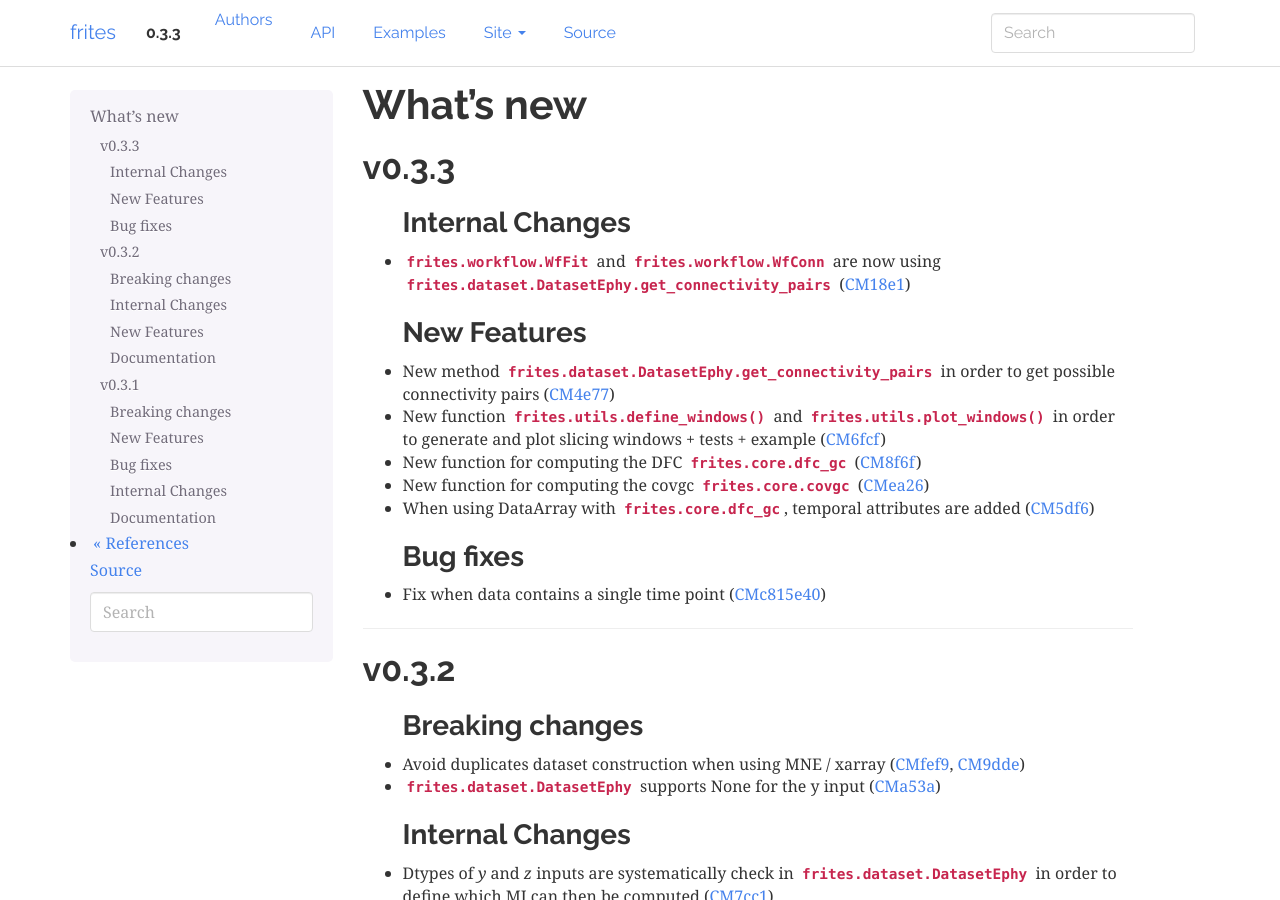
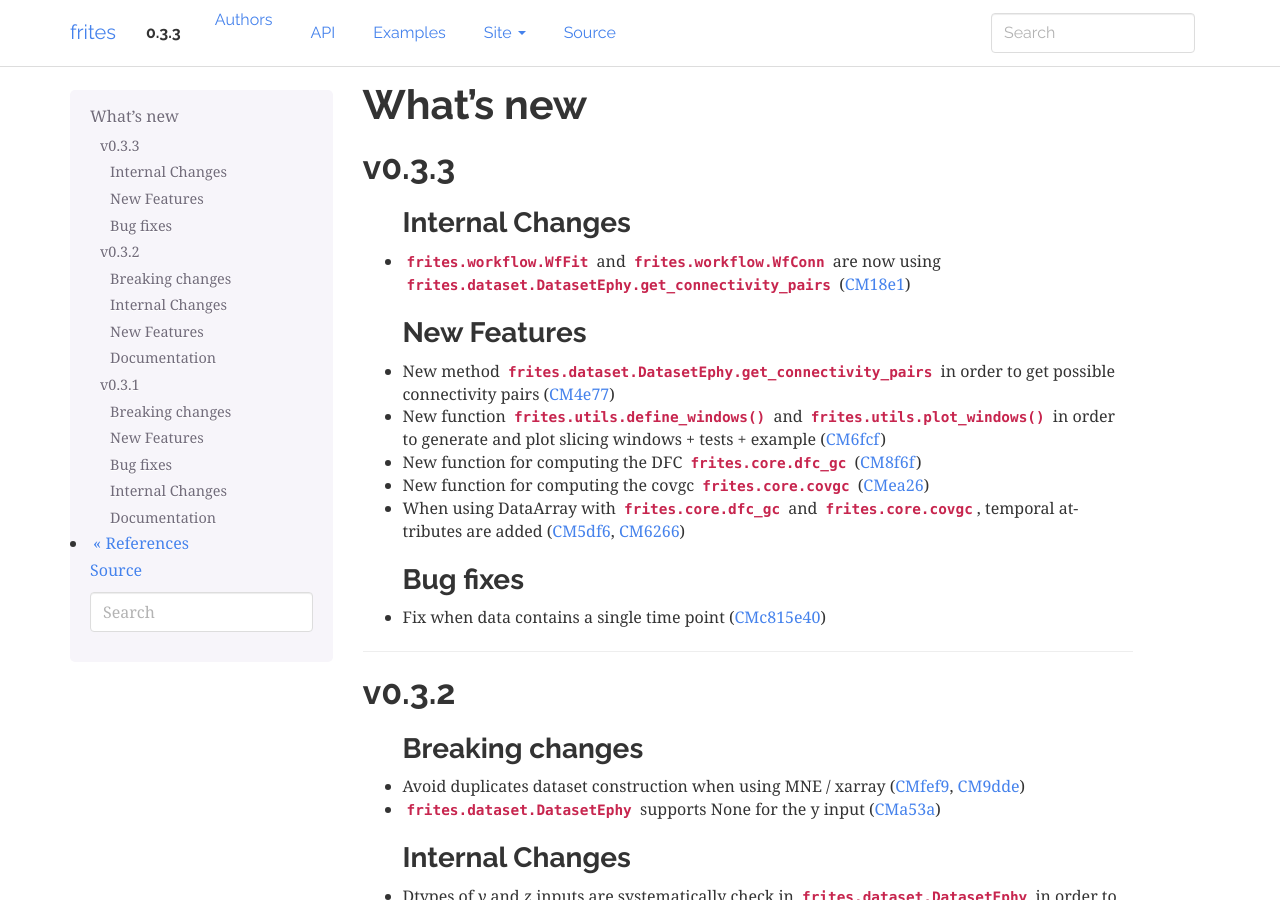
Before and after one commit to brainets/frites, a Sphinx documentation site: the page built from docs/source/whatsnew.rst, in a window 1280 px wide and 900 px high. Built offline with Sphinx 7.4.7, drawn with Linux system fonts in a browser that asks for light colours.

Commit message:
update whatsnew

```diff
--- a/docs/source/whatsnew.rst
+++ b/docs/source/whatsnew.rst
@@ -17,7 +17,7 @@ New Features
 * New function :py:func:`frites.utils.define_windows` and :py:func:`frites.utils.plot_windows` in order to generate and plot slicing windows + tests + example (:commit:`6fcf`)
 * New function for computing the DFC :py:class:`frites.core.dfc_gc` (:commit:`8f6f`)
 * New function for computing the covgc :py:class:`frites.core.covgc` (:commit:`ea26`)
-* When using DataArray with :py:class:`frites.core.dfc_gc`, temporal attributes are added (:commit:`5df6`)
+* When using DataArray with :py:class:`frites.core.dfc_gc` and :py:class:`frites.core.covgc`, temporal attributes are added (:commit:`5df6`, :commit:`6266`)
 
 Bug fixes
 +++++++++
```
